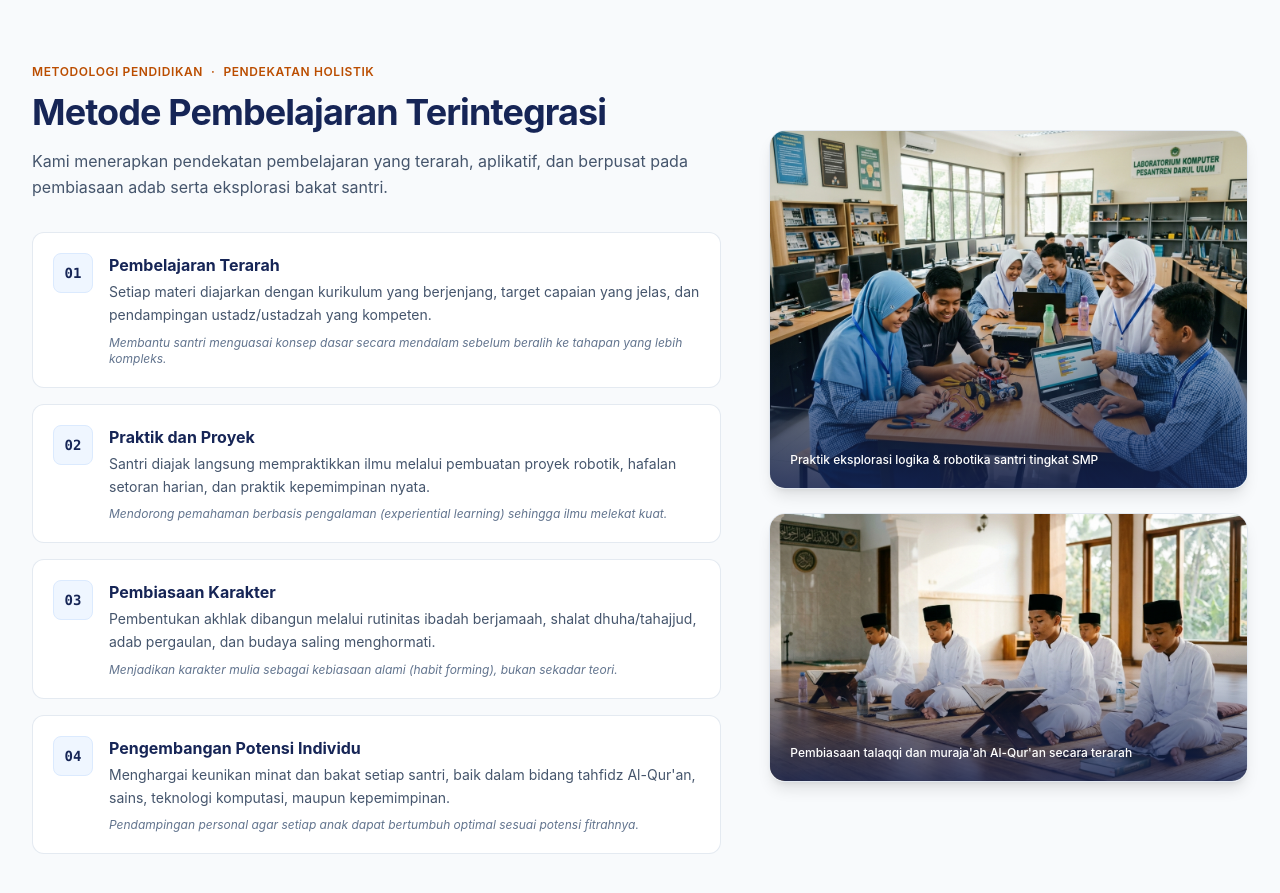
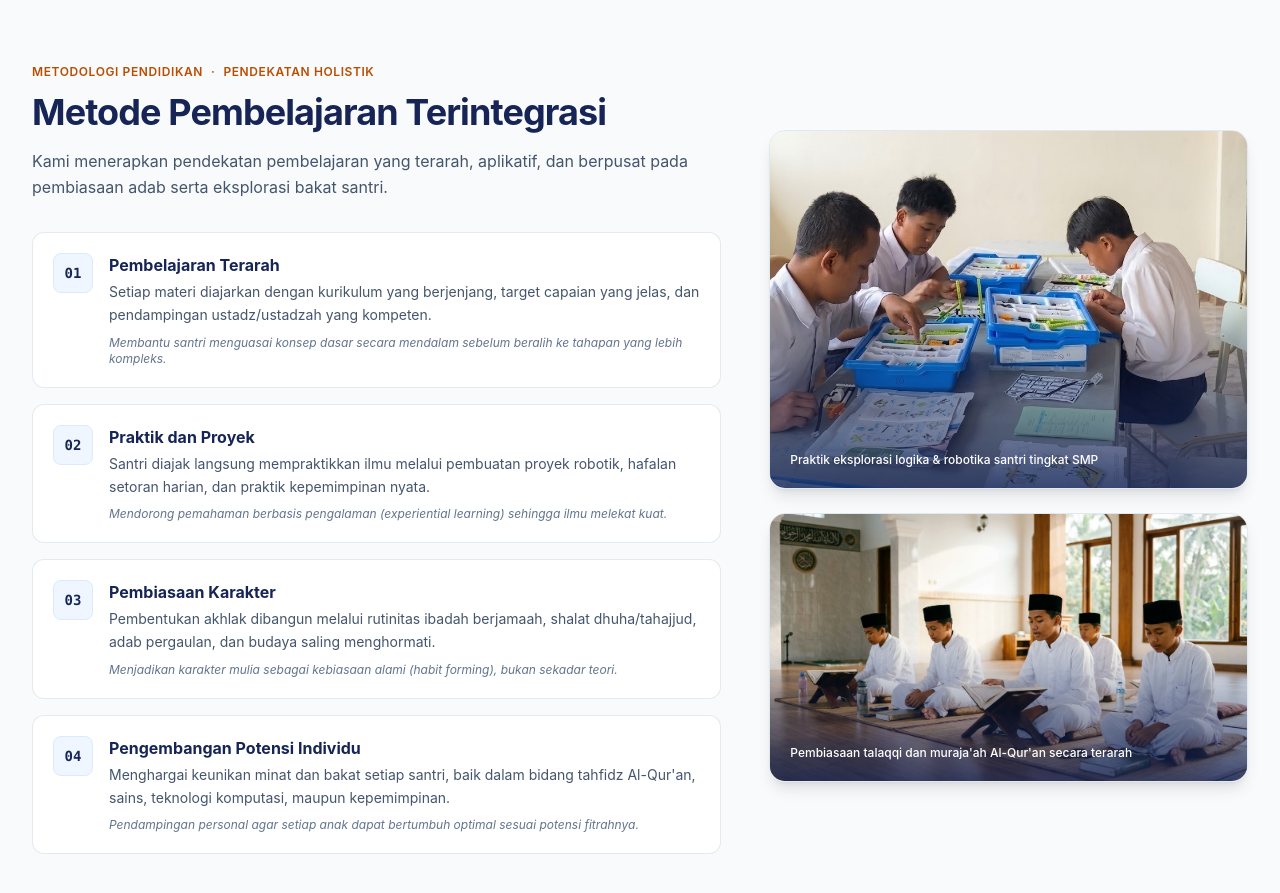
Before and after one commit to faridmihsan-lang/website-ppdb, a React (Vite) app: page / in a window 1280 px wide. Shown: the part 4860-5753 px from the top of the page. Built offline with nearby package versions, Linux system fonts and the light colour scheme.

Commit message:
update: ganti foto praktik robotika di metode pembelajaran terintegrasi dengan foto santri merakit robot

```diff
--- a/src/components/MethodsSection.tsx
+++ b/src/components/MethodsSection.tsx
@@ -1,6 +1,6 @@
 import React from 'react';
 import { LEARNING_METHODS } from '../data/schoolData';
-import codingImg from '../assets/images/santri_coding_robotics_1792641256047.jpg';
+import roboticsMethodImg from '../assets/images/santri_robotics_assembly_method.jpg';
 import tahfidzImg from '../assets/images/tahfidz_santri_quran_1792641255849.jpg';
 
 export const MethodsSection: React.FC = () => {
@@ -54,7 +54,7 @@ export const MethodsSection: React.FC = () => {
           <div className="lg:col-span-5 space-y-6">
             <div className="relative rounded-2xl overflow-hidden shadow-lg border border-slate-200 aspect-4/3">
               <img
-                src={codingImg}
+                src={roboticsMethodImg}
                 alt="Praktik dan Proyek Santri di Lab Komputer"
                 className="w-full h-full object-cover"
                 referrerPolicy="no-referrer"
```
Also changed, not shown: src/assets/images/santri_robotics_assembly_method.jpg (added), src/assets/images/santri_robotics_assembly_raw.jpg (added).
